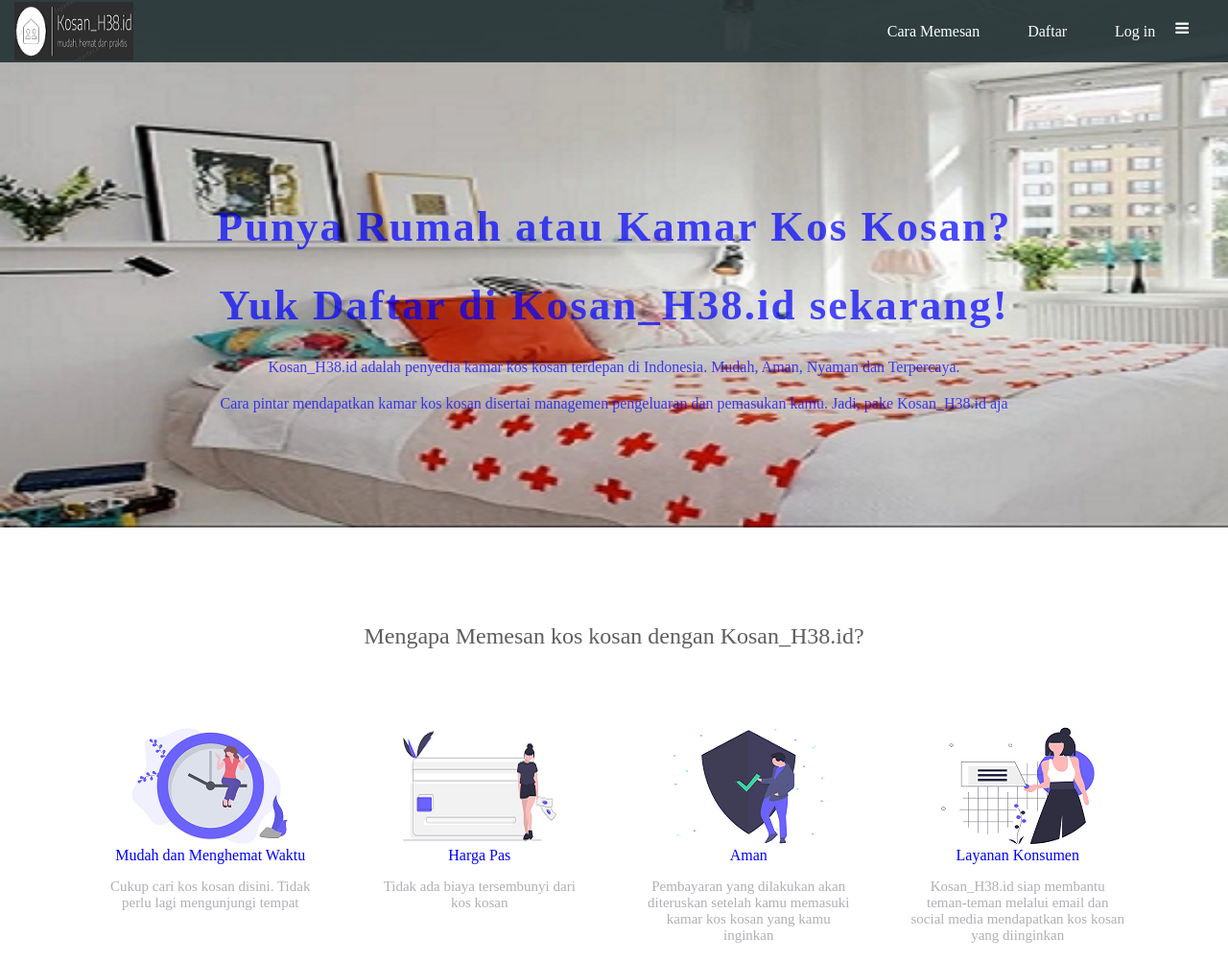
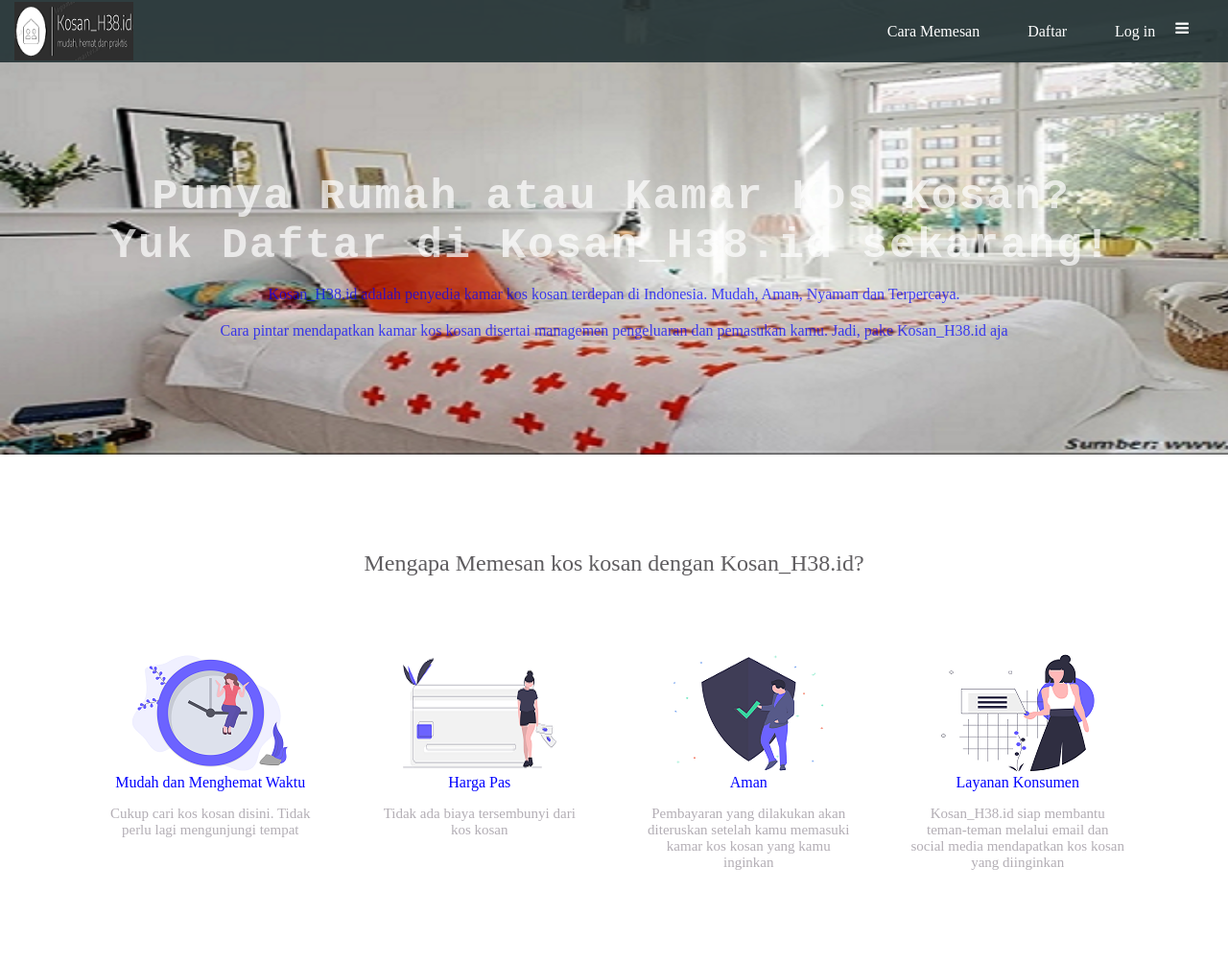
Before and after one commit to Rahmadrahid86/ProjectH38, a plain HTML site: page index.html in a window 1280 px wide. Shown: the top 1002 px of the page at 96% size. Drawn offline with Linux system fonts and the light colour scheme.

Commit message:
Update stylesheet.css

```diff
--- a/stylesheet.css
+++ b/stylesheet.css
@@ -30,7 +30,7 @@ a {
   text-align: center;
 }
 
-.typewriter h1 {
+.container h1 {
   color: #fff;
   font-family: monospace;
   overflow: hidden; /* Ensures the content is not revealed until the animation */
```
